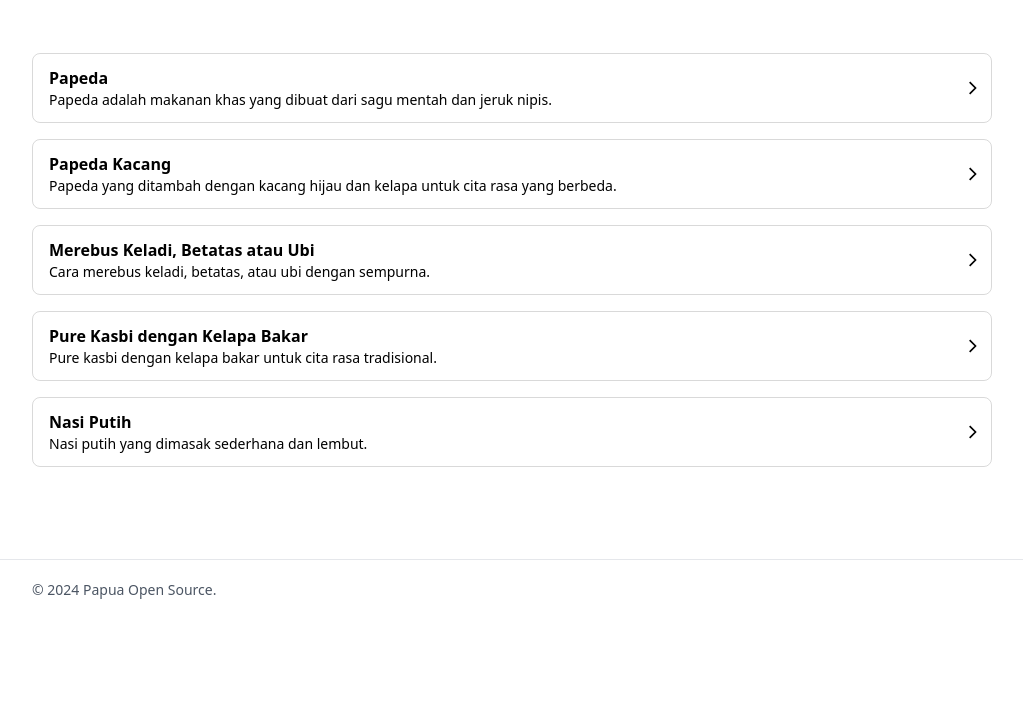
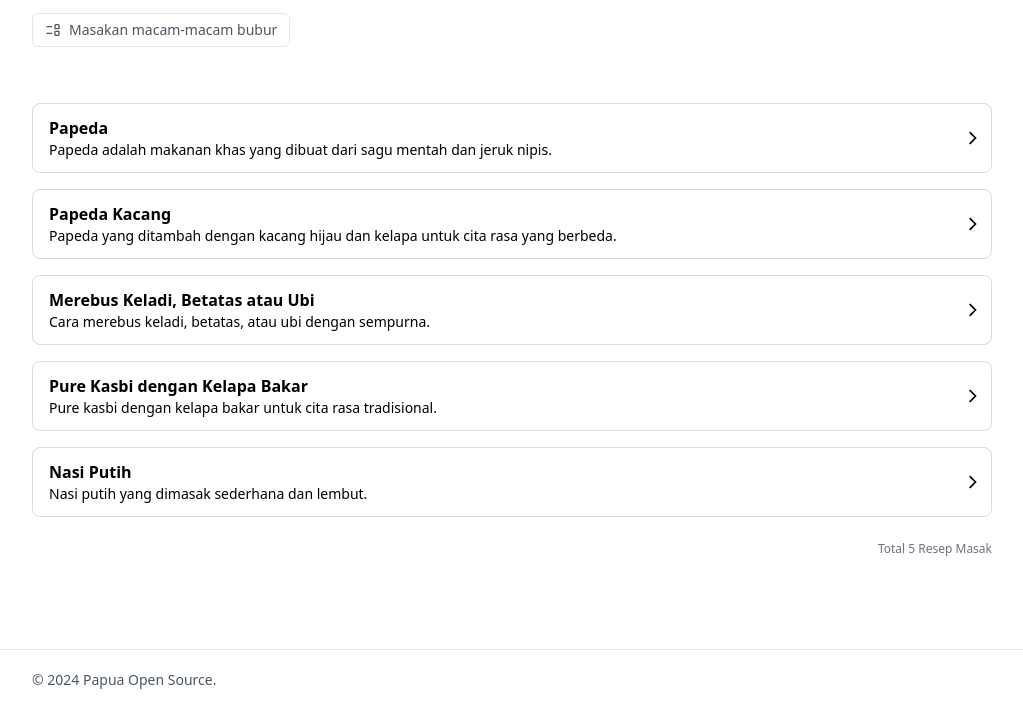
Before and after one commit to papua-opensource/dapoer-papoea, an Astro site: page /daftar-isi in a window 1280 px wide. Shown: the part 208-936 px from the top of the page, without its empty margins (128-1151 px from the left). Before the commit the page ends 848 px from the top, so only its background shows below. Built offline with nearby package versions, Linux system fonts and the light colour scheme; Astro itself is replaced by a stand-in of ours; a web font is replaced by a local one.

Commit message:
fix: update some styling

```diff
--- a/src/components/Footer.astro
+++ b/src/components/Footer.astro
@@ -4,7 +4,7 @@
     <div class="max-w-screen-lg mx-auto flex items-center px-4 sm:px-6 lg:px-8">
       <div class="flex flex-wrap items-center gap-3">
         <p class="text-sm text-gray-600">
-          © 2024 <a
+          &copy; 2024 <a
             href="https://papua-opensource.github.io/"
             class="hover:underline">Papua Open Source</a
           >.
--- a/src/pages/daftar-isi.astro
+++ b/src/pages/daftar-isi.astro
@@ -192,7 +192,7 @@ const content: Entry[] = [
 ];
 ---
 
-<Layout title="Welcome to Daftar Isi." description="...">
+<Layout title="Daftar Isi Terperinci" description="...">
     <main>
         <section
             class="max-w-screen-lg mx-auto animate space-y-6 px-4 md:px-24 lg:px-8 py-8"
@@ -222,6 +222,24 @@ const content: Entry[] = [
                         />
                     </div>
                 </form>
+                <div class="mt-4">
+                    <span
+                        class="inline-flex gap-x-2 items-center py-1.5 px-3 bg-white text-gray-600 border border-gray-200 text-xs sm:text-sm rounded-md"
+                    >
+                        <svg
+                            class="shrink-0 size-4"
+                            xmlns="http://www.w3.org/2000/svg"
+                            width="24"
+                            height="24"
+                            viewBox="0 0 24 24"
+                            ><path
+                                fill="currentColor"
+                                d="M16 21q-.825 0-1.412-.587T14 19v-4q0-.825.588-1.412T16 13h4q.825 0 1.413.588T22 15v4q0 .825-.587 1.413T20 21zm0-2h4v-4h-4zM3 18q-.425 0-.712-.288T2 17t.288-.712T3 16h7q.425 0 .713.288T11 17t-.288.713T10 18zm13-7q-.825 0-1.412-.587T14 9V5q0-.825.588-1.412T16 3h4q.825 0 1.413.588T22 5v4q0 .825-.587 1.413T20 11zm0-2h4V5h-4zM3 8q-.425 0-.712-.288T2 7t.288-.712T3 6h7q.425 0 .713.288T11 7t-.288.713T10 8zm15-1"
+                            ></path></svg
+                        >
+                        Masakan macam-macam bubur
+                    </span>
+                </div>
             </div>
             <ul class="not-prose flex flex-col gap-4 pt-8">
                 {
@@ -232,6 +250,7 @@ const content: Entry[] = [
                     ))
                 }
             </ul>
+            <p class="text-end text-xs text-gray-500">Total 5 Resep Masak</p>
         </section>
     </main>
 </Layout>
```
